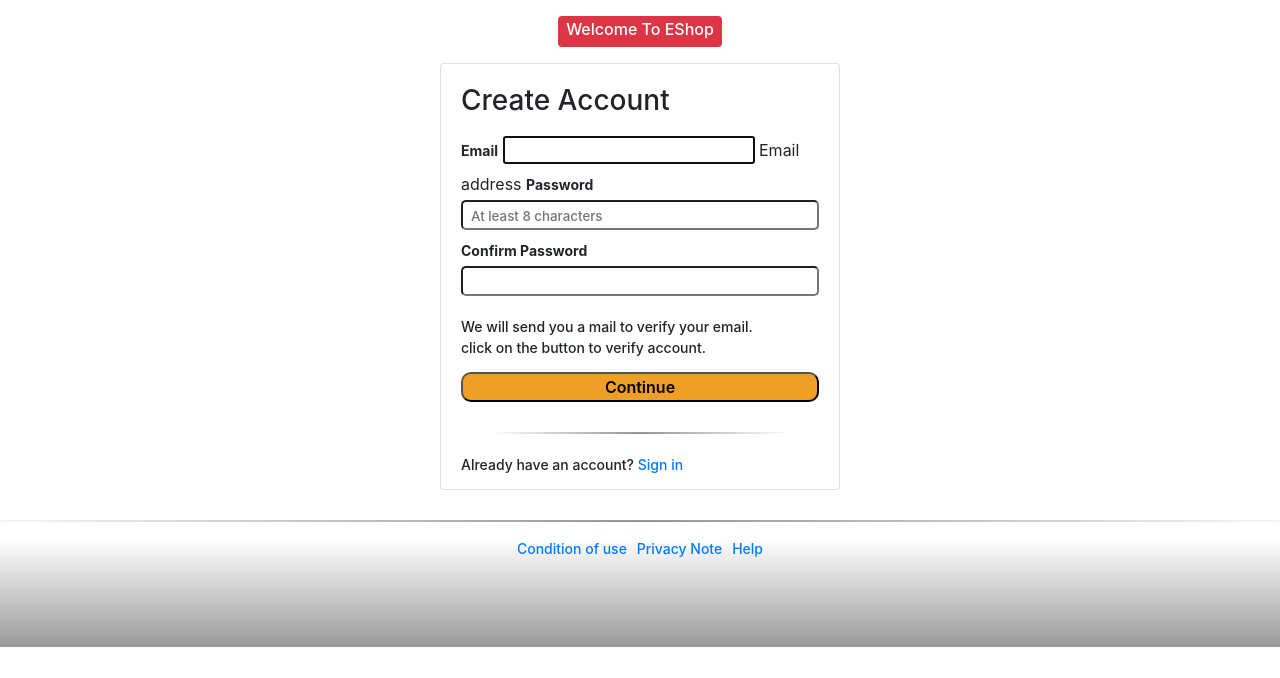
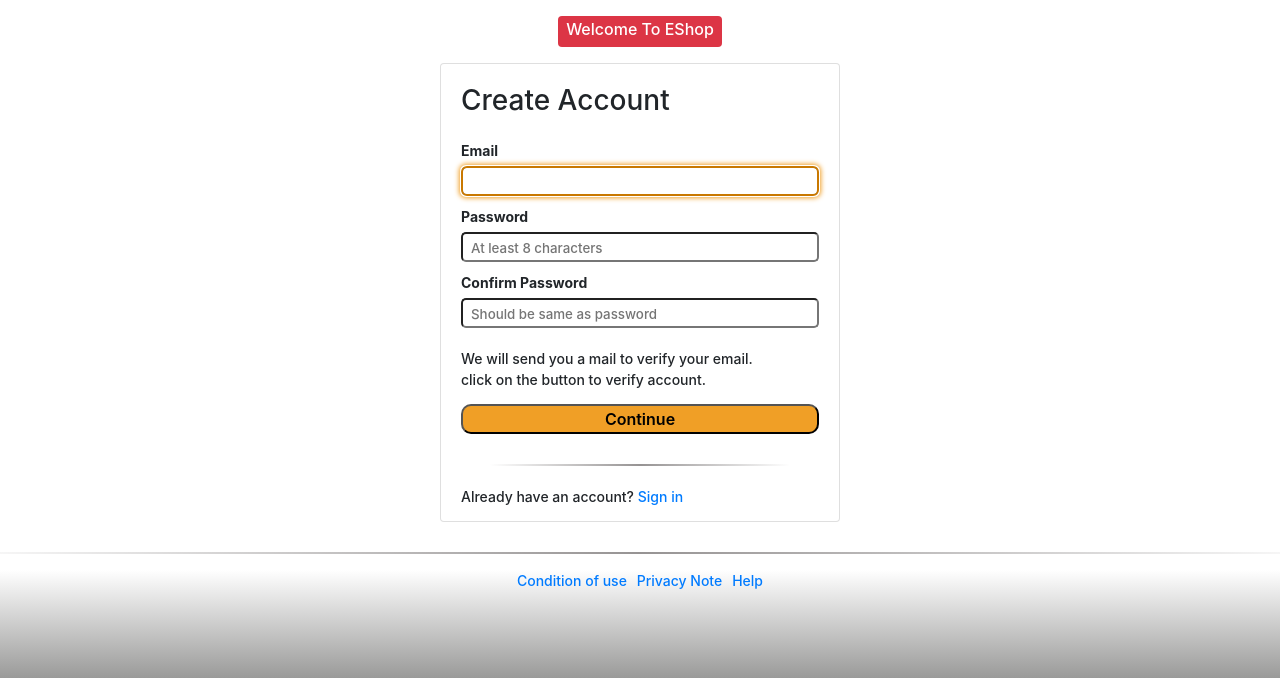
Before and after one commit to piyushpandey16444/EShop, a Django app: page /signup/ in a window 1280 px wide. Shown: the part 56-734 px from the top of the page. Run offline with Django 3.2, Linux system fonts and the light colour scheme; some libraries are stand-ins or nearby versions.

Commit message:
forms added to signup page

```diff
--- a/store/forms.py
+++ b/store/forms.py
@@ -1,11 +1,37 @@
 from django.contrib.auth import get_user_model
 from django.contrib.auth.forms import UserCreationForm
+from django import forms
 
 
 class UserAdminCreationForm(UserCreationForm):
     """
     A Custom form for creating new users.
     """
+    email = forms.CharField(max_length=76, required=True, widget=forms.EmailInput(attrs={
+        'class': 'ap_email',
+        'tabindex': 1,
+        'autocomplete':
+        'email', 'id':
+        'ap_email'
+    }))
+
+    password1 = forms.CharField(widget=forms.PasswordInput(attrs={
+        "class": "ap_password1",
+        "tabindex": 2,
+        "autocomplete": "off",
+        "maxlength": 1024,
+        "id": "ap_password1",
+        "placeholder": "At least 8 characters"
+    }))
+
+    password2 = forms.CharField(widget=forms.PasswordInput(attrs={
+        "class": "ap_password2",
+        "tabindex": 3,
+        "autocomplete": "off",
+        "maxlength": 1024,
+        "id": "ap_password2",
+        "placeholder": "Should be same as password"
+    }))
 
     class Meta:
         model = get_user_model()
--- a/store/static/store/css/signup.css
+++ b/store/static/store/css/signup.css
@@ -80,6 +80,13 @@
     outline-width: thin;
 }
 
+.ap_password2::placeholder {
+    font-size: smaller;
+    font-weight: 500;
+    color: rgb(117, 117, 117);
+    padding: 8px;
+}
+
 .alert__content {
     margin-top: 8px;
     height: 15px;
--- a/store/templates/store/signup.html
+++ b/store/templates/store/signup.html
@@ -17,20 +17,15 @@
                 <form method="POST" action="#">
                     {% csrf_token %}
 
-                    {% comment %} {{ form.as_p }} {% endcomment %}
+                    <label class="ap_email_label" for="ap_email" style="font-size: 14px;">Email</label>
+                    {{form.email}}
 
 
-
-                    <label class="ap_email_label" for="ap_email" style="font-size: 14px;">Email</label>
-                    <span class="ap_email" tabindex="2" autocomplete="email" type="email" maxlength="64" required id="ap_email">{{form.email}}</span>
-
-                    {{form.email.label}}
-
                     <label class="ap_password1_label" for="ap_password1" style="font-size: 14px;">Password</label>
-                    <input class="ap_password1" tabindex="3" autocomplete="off" type="password" maxlength="1024" required id="ap_password1" placeholder="At least 8 characters"/>
+                    {{form.password1}}
 
                     <label class="ap_password2_label" for="ap_password2" style="font-size: 14px;">Confirm Password</label>
-                    <input class="ap_password2" tabindex="4" autocomplete="off" type="password" maxlength="1024" required id="ap_password2"/>
+                    {{form.password2}}
 
                     <p class="alert__content">
                         We will send you a mail to verify your email.<br>
```
